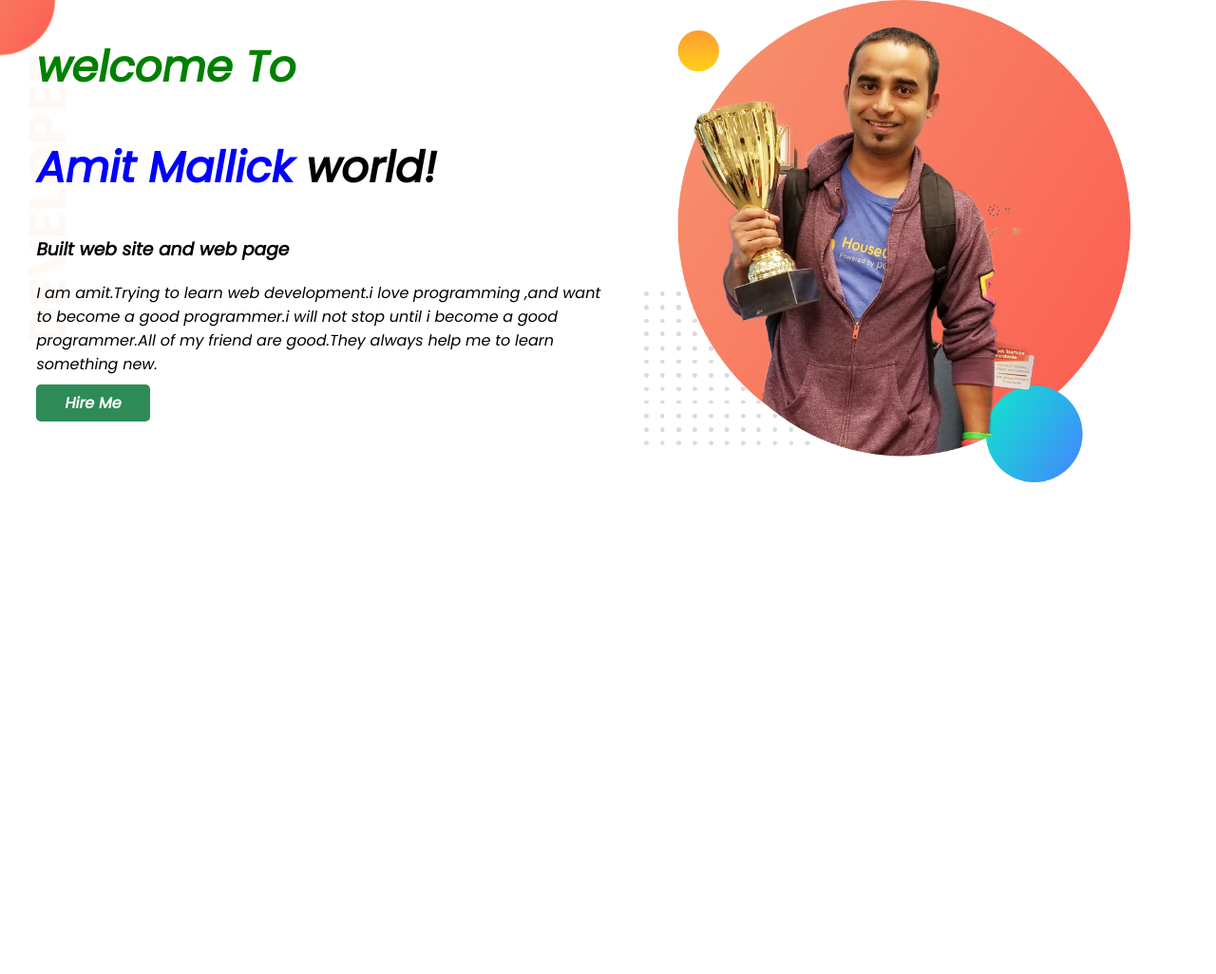
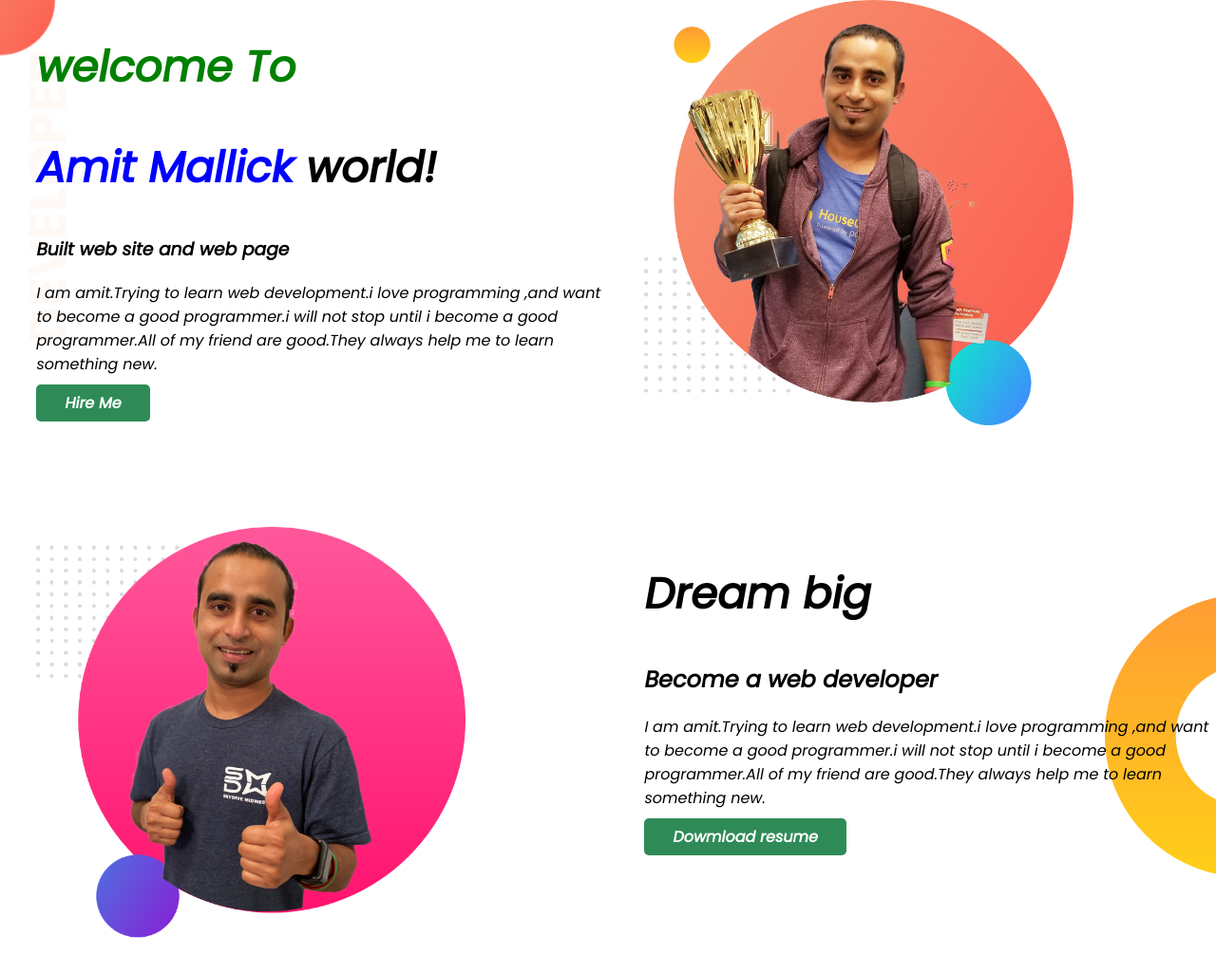
Before and after one commit to neilkanta/developer-portfolio, a plain HTML site: page index.html in a window 1280 px wide. Shown: the whole page at 95% size. Before the commit the page ends 800 px from the top, so only its background shows below. Drawn offline with Linux system fonts and the light colour scheme.

Commit message:
dream added

```diff
--- a/index.html
+++ b/index.html
@@ -29,6 +29,21 @@
             <img src="images/jhankar.png" alt="">
         </div>
     </section>
+    <section class="dream-big">
+        <div class="half-width">
+            <img src="images/jhankar (2).png" alt="">
+        </div>
+        <div class="half-width">
+            <h1>Dream big</h1>
+            <h2>Become a web developer</h2>
+            <p>I am amit.Trying to learn web development.i love programming ,and want to become a good programmer.i will
+                not
+                stop until i become a good programmer.All of my friend are good.They always help me to learn something
+                new. </p>
+            <a class="link-button" target="_blank" href="Download resume">Dowmload resume</a>
+        </div>
+
+    </section>
 
 </body>
 
--- a/style.css
+++ b/style.css
@@ -13,13 +13,14 @@ h1{
 }
 section{
     display: flex;
+    margin-bottom: 100px;
 }
 .half-width{
     width: 50%;
     padding-left: 3%;
 }
 .half-width img{
-    width: 85%;
+    width: 75%;
 }
 .link-button{
     text-decoration: none;
@@ -33,3 +34,8 @@ section{
     background-image: url(images/top-banner.png);
     background-repeat: no-repeat;
 }
+.dream-big{
+    background-image: url(images/dream-bg.png);
+    background-repeat: no-repeat;
+    background-position: right;
+}
```
